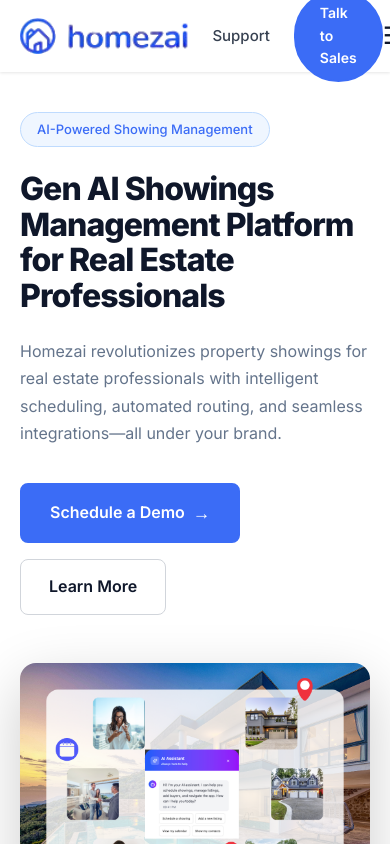
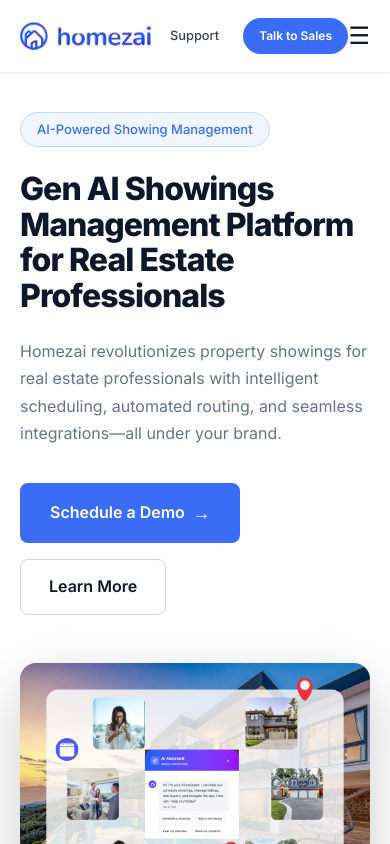
Before and after one commit to frankhli843/homezai, a React (Vite) app: page / in a window 390 px wide. Shown: the top 844 px of the page. Built offline with nearby package versions, Linux system fonts and the light colour scheme.

Commit message:
Fix: mobile nav - shrink Talk to Sales button and logo on small screens

```diff
--- a/src/App.css
+++ b/src/App.css
@@ -882,6 +882,20 @@
     display: block;
   }
 
+  .nav-cta {
+    padding: 6px 14px !important;
+    font-size: 0.75rem !important;
+    white-space: nowrap;
+  }
+
+  .nav-support {
+    font-size: 0.8rem;
+  }
+
+  .logo-img {
+    height: 28px;
+  }
+
   .nav-container {
     padding: 0 20px;
   }
```
